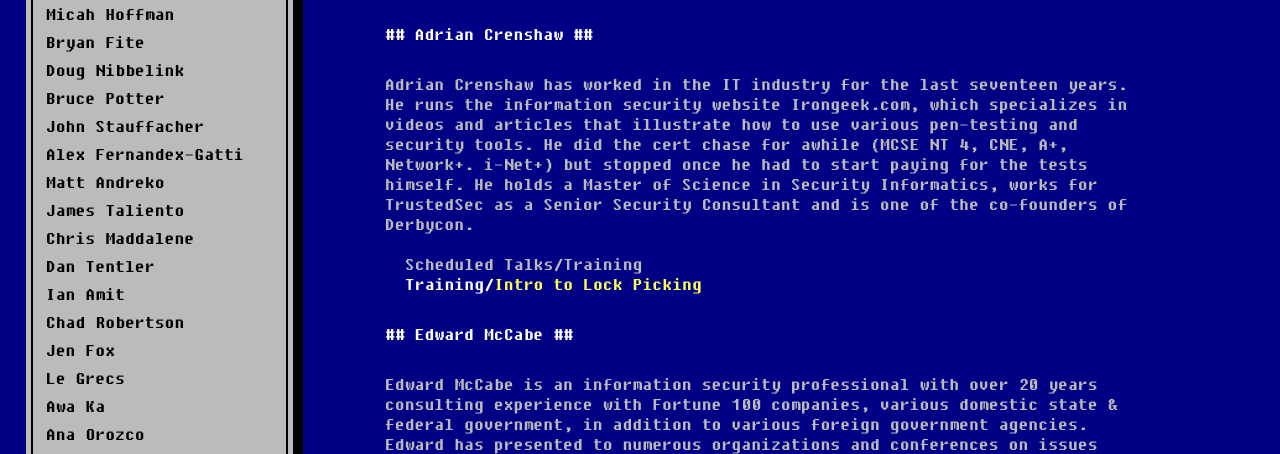
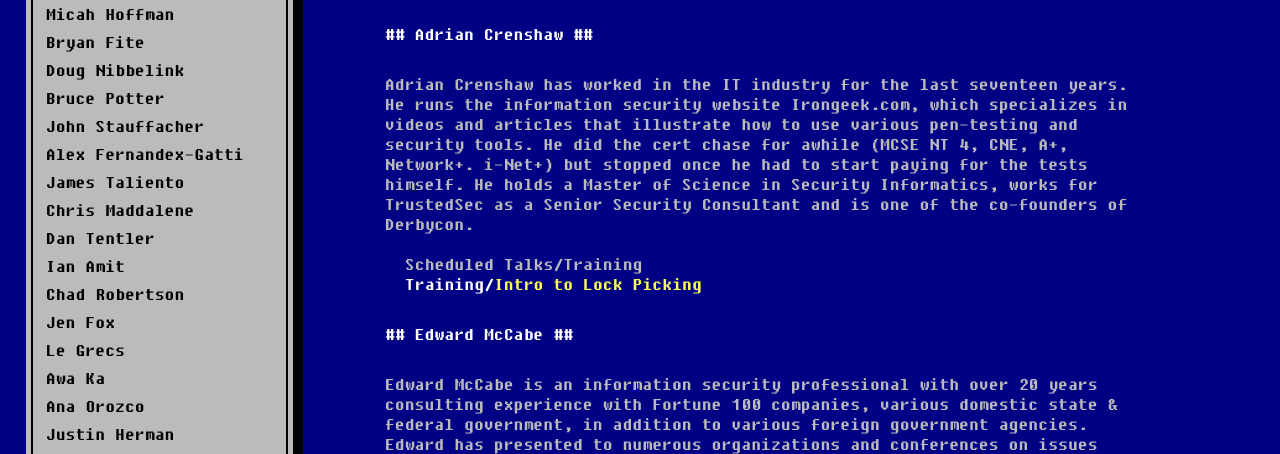
Before and after one commit to SteveMcGrath/Concord, a Flask app: template site/app/templates/schedule/bios.html in a window 1280 px wide. Shown: the part 1225-1679 px from the top of the page. Run offline with Flask 2, Linux system fonts and the light colour scheme; the template is opened without the code that fills it, so the values that code supplies are empty; parts of the project's set-up code (start-up, migrations or seed data) failed here and were passed over; some libraries are stand-ins or nearby versions.

Commit message:
Removed matt

```diff
--- a/site/app/templates/schedule/bios.html
+++ b/site/app/templates/schedule/bios.html
@@ -52,7 +52,6 @@
 		<li><a href="#bruce_potter">Bruce Potter</a></li>
 		<li><a href="#john_stauffacher">John Stauffacher</a></li>
 		<li><a href="#alex_fernandez-gatti">Alex Fernandex-Gatti</a></li>
-		<li><a href="#matt_andreko">Matt Andreko</a></li>
 		<li><a href="#james_taliento">James Taliento</a></li>
 		<li><a href="#chris_maddalena">Chris Maddalene</a></li>
 		<li><a href="#dan_tentler">Dan Tentler</a></li>
@@ -845,18 +844,6 @@
 		</div>
 	</div>
 	<div class="row">
-		<div id="matt_andreko">
-			<legend>Matt Andreko</legend>
-			<p>Matt has a combined 20 years in information security
-				underneath his belt. An educated, suave, and dynamic consultant
-				from Accuvant LABS Attack and Penetration team.
-			</p>
-			<ul>Scheduled Talks/Training
-				<li><strong>Talk/</strong><a href="/talks#moose_and_squirrel">"Stupid Pentester Tricks - OR - Great Sysadmin Tips!" - Done in style of Rocky and Bullwinkle</a></li>
-			</ul>
-		</div>
-	</div>
-	<div class="row">
 		<div id="james_taliento">
 			<legend>James Taliento</legend>
 			<p>James Taliento is a Security Researcher primarily focused on security
```
